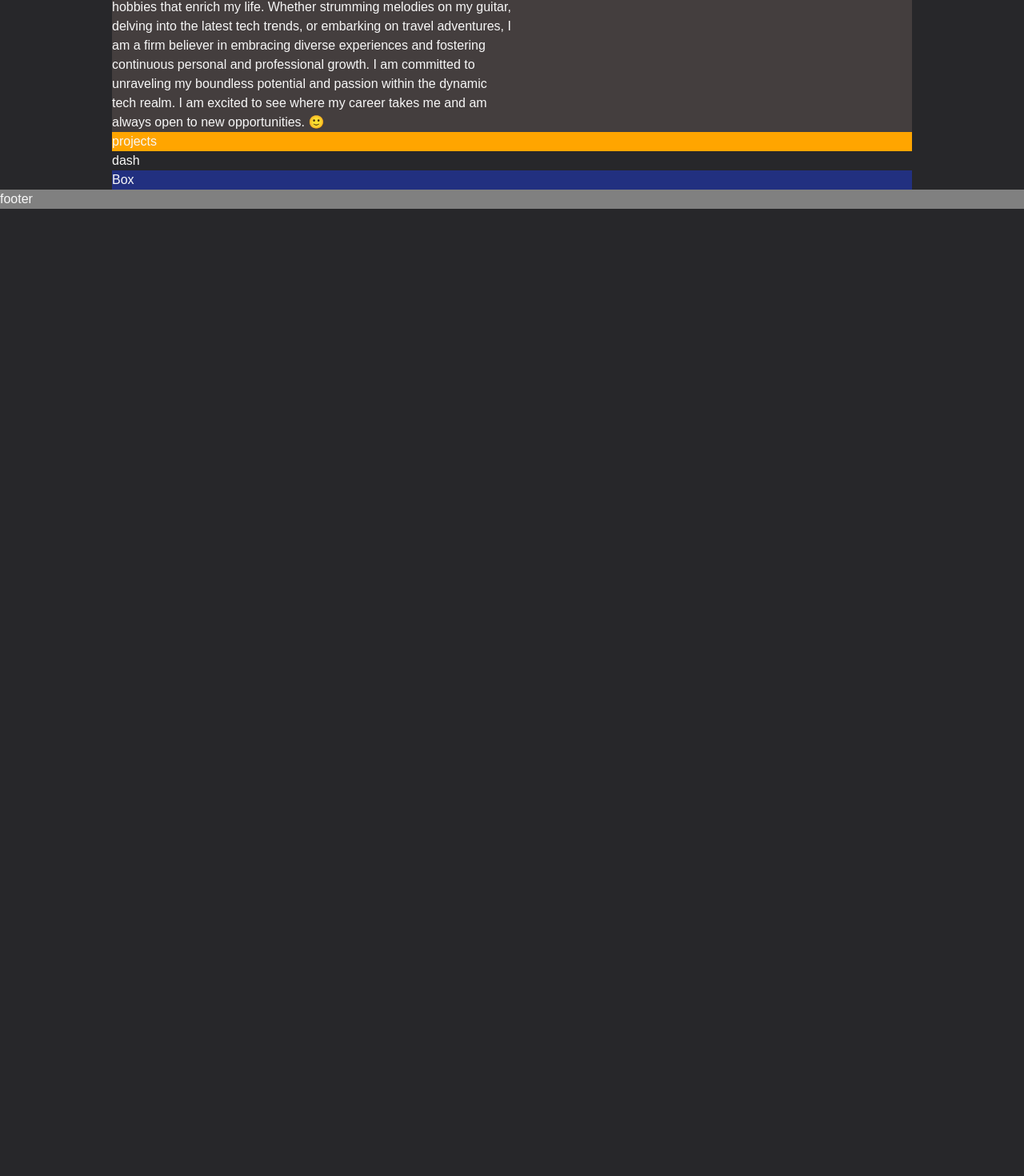
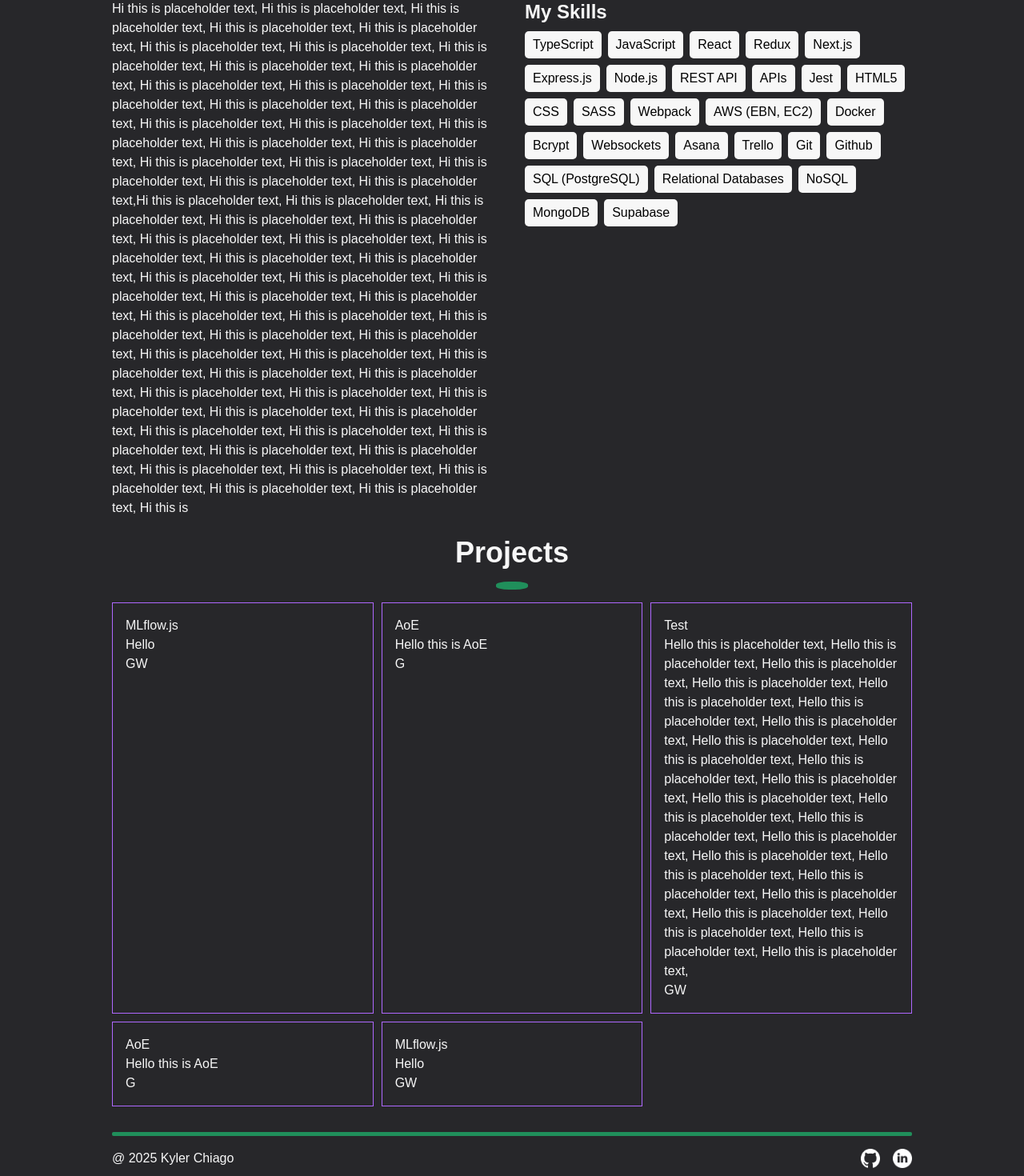
Before and after one commit to Kyler-Chiago/portfolio, a Next.js app: page / in a window 1280 px wide. Shown: the part 813-2283 px from the top of the page at 80% size. Before the commit the page ends 1074 px from the top, so only its background shows below. Built offline with nearby package versions, Linux system fonts and the light colour scheme.

Commit message:
projects wip

```diff
--- /dev/null
+++ b/src/app/components/Projects.tsx
@@ -0,0 +1,26 @@
+import ProjectsBox from './ProjectsBox';
+
+const Projects = () => {
+  const projects = [
+    { name: 'MLflow.js', description: 'Hello', links: ['G', 'W'] },
+    { name: 'AoE', description: 'Hello this is AoE', links: ['G'] },
+    {
+      name: 'Test',
+      description:
+        'Hello this is placeholder text, Hello this is placeholder text, Hello this is placeholder text, Hello this is placeholder text, Hello this is placeholder text, Hello this is placeholder text, Hello this is placeholder text, Hello this is placeholder text, Hello this is placeholder text, Hello this is placeholder text, Hello this is placeholder text, Hello this is placeholder text, Hello this is placeholder text, Hello this is placeholder text, Hello this is placeholder text, Hello this is placeholder text, Hello this is placeholder text, Hello this is placeholder text, Hello this is placeholder text, Hello this is placeholder text, Hello this is placeholder text, Hello this is placeholder text, Hello this is placeholder text, ',
+      links: ['G', 'W'],
+    },
+    { name: 'AoE', description: 'Hello this is AoE', links: ['G'] },
+    { name: 'MLflow.js', description: 'Hello', links: ['G', 'W'] },
+  ];
+
+  return (
+    <div className='projectsArea'>
+      {projects.map((project, index) => (
+        <ProjectsBox key={index} project={project} />
+      ))}
+    </div>
+  );
+};
+
+export default Projects;
--- /dev/null
+++ b/src/app/components/ProjectsBox.tsx
@@ -0,0 +1,13 @@
+const ProjectsBox: React.FC<any> = ({project}) => {
+  return (
+    <div className='projectsBox'>
+      <div>{project.name}</div>
+      <div>
+        {project.description}
+      </div>
+      <div>{project.links}</div>
+    </div>
+  );
+};
+
+export default ProjectsBox;
--- /dev/null
+++ b/src/app/components/SkillBox.tsx
@@ -0,0 +1,13 @@
+interface SkillProps {
+    skill: string;
+  }
+
+const SkillBox: React.FC<SkillProps> = ({skill}) => {
+    return (
+      <div className='skillBox mt-[8px] mr-[8px]'>
+        {skill}
+      </div>
+    );
+  };
+
+  export default SkillBox;
--- /dev/null
+++ b/src/app/components/Skills.tsx
@@ -0,0 +1,43 @@
+import SkillBox from './SkillBox';
+
+const Skills = () => {
+  const skillsListSE = [
+    'TypeScript',
+    'JavaScript',
+    'React',
+    'Redux',
+    'Next.js',
+    'Express.js',
+    'Node.js',
+    'REST API',
+    'APIs',
+    'Jest',
+    'HTML5',
+    'CSS',
+    'SASS',
+    'Webpack',
+    'AWS (EBN, EC2)',
+    'Docker',
+    'Bcrypt',
+    'Websockets',
+    'Asana',
+    'Trello',
+    'Git',
+    'Github',
+    'SQL (PostgreSQL)',
+    'Relational Databases',
+    'NoSQL',
+    'MongoDB',
+    'Supabase',
+  ];
+
+  return (
+    <div className='skillSection'>
+      {skillsListSE.map((skill, index) => (
+        <SkillBox key={index} skill={skill} />
+      ))}
+    </div>
+  );
+};
+
+export default Skills;
--- a/src/app/globals.css
+++ b/src/app/globals.css
@@ -4,6 +4,10 @@
   --background: #ffffff;
   --foreground: #171717;
 } */
+
+* {
+  box-sizing: border-box;
+}
 
 :root {
   --background: rgb(39, 39, 42);
@@ -104,15 +108,38 @@
 }
 
 .bio {
-  background-color: green;
+  /* background-color: green; */
+  display: flex;
+  justify-content: center;
+}
+
+.oval {
+  height: 10px;
+  width: 40px;
+  background-color: #208f5b;
+  border-radius: 40%;
+  display: flex;
+  justify-self: center;
 }
 
 .projects {
-  background-color: orange;
+  /* background-color: orange; */
+  display: flex;
+  justify-content: center;
 }
 
 .footer {
-  background-color: grey;
+  /* background-color: grey; */
+  display: flex;
+  justify-content: space-between;
+  align-items: center;
+}
+
+.footer2 {
+  /* background-color: grey; */
+  display: flex;
+  align-items: center;
+  /* justify-content: space-between; */
 }
 
 .bodyWrapper {
@@ -126,6 +153,13 @@
   /* position:absolute; */
 }
 
+.projectsBox {
+  border: 1px solid rgb(175, 104, 255);
+  padding: 1rem;
+  box-sizing: border-box;
+  /* background-color: #208f5b; */
+}
+
 .links {
   display: flex;
   flex-direction: row;
@@ -133,12 +167,14 @@
 
 .bioWrapper {
   display: grid;
-  background-color: rgb(68, 62, 62);
+  /* background-color: rgb(68, 62, 62); */
   grid-template-columns: 50% 50%;
 }
 
 .projectsWrapper {
-  background-color: rgb(34, 48, 128);
+  /* background-color: rgb(34, 48, 128); */
+  width: 100%;
+  /* box-sizing: content-box; */
 }
 
 .headerAbout:hover {
@@ -169,6 +205,19 @@
   cursor: pointer;
 }
 
+.projectsArea {
+  /* display: flex; */
+  /* flex: calc(100%/3) 1 1; */
+  /* flex: 2 1 1 1 1; */
+  display: grid;
+  grid-template-columns: repeat(3, 1fr);
+  column-gap: 10px;
+  row-gap: 10px;
+  /* margin: 10px; */
+  width: 100%;
+  /* box-sizing: content-box; */
+}
+
 .pfp {
   border-radius: 45%;
   /* justify-self: center; */
@@ -179,6 +228,57 @@
   /* align-items: left; */
   /* background-color: red; */
   /* width: 100%; */
+}
+
+/* @keyframes smoothbounceball {
+  from {
+    transform: translate3d(0, 0, 0);
+  }
+  to {
+    transform: translate3d(0, 1000px, 0);
+  }
+} */
+
+.ball {
+  animation: bounce 1s;
+  animation-direction: alternate;
+  animation-iteration-count: infinite;
+}
+
+.arrowDownDiv {
+  display: flex;
+  justify-content: center;
+}
+
+.skillBox {
+  background-color: #f7f7f7;
+  border-radius: 5px;
+  padding: 5px 10px 5px 10px;
+  width: fit-content;
+  color: black;
+  text-wrap: nowrap;
+}
+
+.skillBox:hover {
+  background-color: #2ab574;
+  -webkit-transition: background-color 400ms linear;
+  -ms-transition: background-color 400ms linear;
+  transition: background-color 400ms linear;
+}
+
+.skillSection {
+  display: flex;
+  flex-direction: row;
+  flex-wrap: wrap;
+}
+
+.dashBorder {
+  background-color: #208f5b;
+  width: 100%;
+  height: 5px;
+  border-radius: 2px;
+  margin-top: 2rem;
+  margin-bottom: 1rem;
 }
 
 /* Mobile layout */
@@ -235,4 +335,26 @@
   .pfp {
     justify-self: center;
   }
+
+  .bioWrapper {
+    grid-template-columns: 100%;
+    grid-template-rows: fit-content fit-content;
+  }
+
+  .bioLeft {
+    margin-right: 0;
+  }
+
+  .bioRight {
+    margin-left: 0;
+  }
+
+  .mySkills {
+    display: flex;
+    justify-content: center;
+  }
+
+  .skillSection {
+    justify-content: center;
+  }
 }
--- a/src/app/page.tsx
+++ b/src/app/page.tsx
@@ -1,6 +1,7 @@
 'use client';
 import Image from 'next/image';
-
+import Skills from './components/Skills';
+import Projects from './components/Projects';
 
 export default function Home() {
   return (
@@ -12,10 +13,15 @@
           <div className='headerProjects ml-[20px]'>Projects</div>
           <div className='headerLM ml-[20px]'>
             <a
-              onClick = {() => {
+              onClick={() => {
                 console.log('Hello');
                 document.body.style.backgroundColor = '#f7f7f7';
                 document.body.style.color = 'black';
+                const element = document.getElementsByClassName('header');
+                // console.log(element[0].style.backgroundColor);
+                element[0].style.backgroundColor = '#dfdfdf';
+                // element[0].style
+                // document.getElementsByClassName("header").style.backgroundColor = "red";
               }}
             >
               <Image
@@ -43,22 +49,25 @@
       </div>
       <div className='bodyWrapper'>
         <div className='intro'>
-          <div className="pfpDiv">
+          <div className='pfpDiv'>
             <Image
               className='pfp'
               src={'/pfp.png'}
               width={300}
               height={500}
               fill={false}
-              sizes='{min-width: 300px}'
+              sizes='{min-width: 300px, min-height: 500px}'
               alt='L'
             />
           </div>
           <div className='introText'>
-            <div className="introTextHeader text-6xl font-semibold">Hello, I&apos;m Kyler!</div>
-            <div className="introTextBody text-xl mt-[16px]">
+            <div className='introTextHeader text-6xl font-semibold'>
+              Hello, I&apos;m Kyler!
+            </div>
+            <div className='introTextBody text-xl mt-[16px]'>
               I&apos;m a Software Engineer currently based in Phoenix, AZ and I
-              build software to make life easier and more meaningful.
+              build software to make life easier and make a meaningful impact in
+              people&apos;s lives.
             </div>
             <div className='links mt-[16px]'>
               <a
@@ -88,38 +97,96 @@
             </div>
           </div>
         </div>
-        <div>Arrow Down</div>
-        <div className='bio'>About Me</div>
-        <div>dash</div>
+        <div className='arrowDownDiv mt-[5rem]'>
+          <a className='ball'>
+            <Image
+              className=''
+              src={'/arrowDownWhite.png'}
+              width={48}
+              height={48}
+              alt='L'
+            />
+          </a>
+        </div>
+        <div className='bio mt-[3rem] text-4xl font-semibold'>About Me</div>
+        <div className='oval mt-[1rem]'></div>
         <div className='bioWrapper'>
-          <div className='bioLeft'>
-            Hi, I&apos;m Ashley and I am a highly ambitious, self-motivated, and
-            driven software engineer based in Los Angeles, CA. My journey began
-            at California State University, Long Beach, where I earned a BA in
-            History. I successfully completed a Coding Advanced Immersive
-            Program, paving the way for my transition into the tech sphere.
-            I&apos;m adept at quickly learning new technologies and have
-            experience in building web applications to create efficient,
-            expansible user-curated experiences. Beyond code and algorithms, I
-            find joy in a spectrum of hobbies that enrich my life. Whether
-            strumming melodies on my guitar, delving into the latest tech
-            trends, or embarking on travel adventures, I am a firm believer in
-            embracing diverse experiences and fostering continuous personal and
-            professional growth. I am committed to unraveling my boundless
-            potential and passion within the dynamic tech realm. I am excited to
-            see where my career takes me and am always open to new
-            opportunities. 🙂
+          <div className='bioLeft mr-[16px] mt-[1.5rem]'>
+            Hi this is placeholder text, Hi this is placeholder text, Hi this is
+            placeholder text, Hi this is placeholder text, Hi this is
+            placeholder text, Hi this is placeholder text, Hi this is
+            placeholder text, Hi this is placeholder text, Hi this is
+            placeholder text, Hi this is placeholder text, Hi this is
+            placeholder text, Hi this is placeholder text, Hi this is
+            placeholder text, Hi this is placeholder text, Hi this is
+            placeholder text, Hi this is placeholder text, Hi this is
+            placeholder text, Hi this is placeholder text, Hi this is
+            placeholder text, Hi this is placeholder text, Hi this is
+            placeholder text, Hi this is placeholder text, Hi this is
+            placeholder text, Hi this is placeholder text, Hi this is
+            placeholder text,Hi this is placeholder text, Hi this is placeholder
+            text, Hi this is placeholder text, Hi this is placeholder text, Hi
+            this is placeholder text, Hi this is placeholder text, Hi this is
+            placeholder text, Hi this is placeholder text, Hi this is
+            placeholder text, Hi this is placeholder text, Hi this is
+            placeholder text, Hi this is placeholder text, Hi this is
+            placeholder text, Hi this is placeholder text, Hi this is
+            placeholder text, Hi this is placeholder text, Hi this is
+            placeholder text, Hi this is placeholder text, Hi this is
+            placeholder text, Hi this is placeholder text, Hi this is
+            placeholder text, Hi this is placeholder text, Hi this is
+            placeholder text, Hi this is placeholder text, Hi this is
+            placeholder text, Hi this is placeholder text, Hi this is
+            placeholder text, Hi this is placeholder text, Hi this is
+            placeholder text, Hi this is placeholder text, Hi this is
+            placeholder text, Hi this is placeholder text, Hi this is
+            placeholder text, Hi this is placeholder text, Hi this is
+            placeholder text, Hi this is placeholder text, Hi this is
+            placeholder text, Hi this is placeholder text, Hi this is
+            placeholder text, Hi this is placeholder text, Hi this is
           </div>
-          <div className='bioRight'>
-            <div className='mySkills'>My Skills</div>
-            <div className='skillsBoxes'>Box</div>
+          <div className='bioRight ml-[16px] mt-[1.5rem]'>
+            <div className='mySkills text-2xl font-semibold'>My Skills</div>
+            {/* <div className='skillsBoxes'>Box</div> */}
+            <Skills />
           </div>
         </div>
-        <div className='projects'>projects</div>
-        <div>dash</div>
-        <div className='projectsWrapper'>Box</div>
+        <div className='projects mt-[1.5rem] text-4xl font-semibold'>
+          Projects
+        </div>
+        <div className='oval mt-[1rem]'></div>
+        <div className='projectsWrapper mt-[1rem]'><Projects/></div>
+        <div className='dashBorder'></div>
+        <div className='footer mb-[1rem]'>
+          <div>@ 2025 Kyler Chiago</div>
+          <div className="footer2">
+            <a
+              href={'https://github.com/Kyler-Chiago'}
+              className='teamCardLink1'
+            >
+              <Image
+                className=''
+                src={'/GithubLogo.png'}
+                width={24}
+                height={24}
+                alt='G'
+              />
+            </a>
+            <a
+              href={'https://www.linkedin.com/in/kyler-chiago/'}
+              className='teamCardLink2 ml-[16px]'
+            >
+              <Image
+                className=''
+                src={'/LinkedInLogo.png'}
+                width={24}
+                height={24}
+                alt='L'
+              />
+            </a>
+          </div>
+        </div>
       </div>
-      <div className='footer'>footer</div>
     </div>
   );
 }
```
Also changed, not shown: public/arrowDownBlack.png (added), public/arrowDownWhite.png (added).
